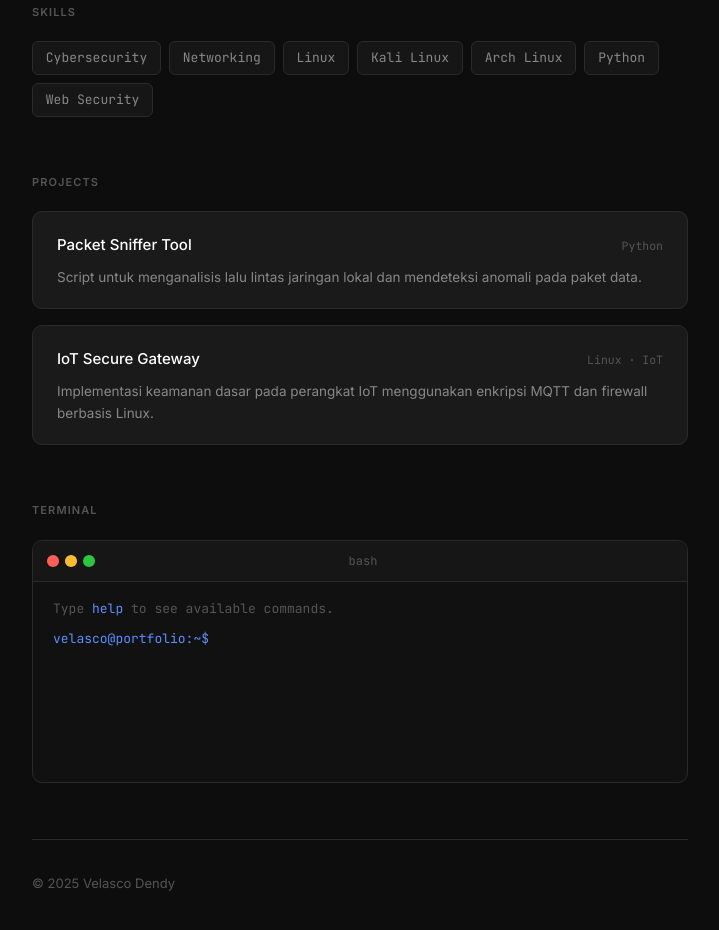
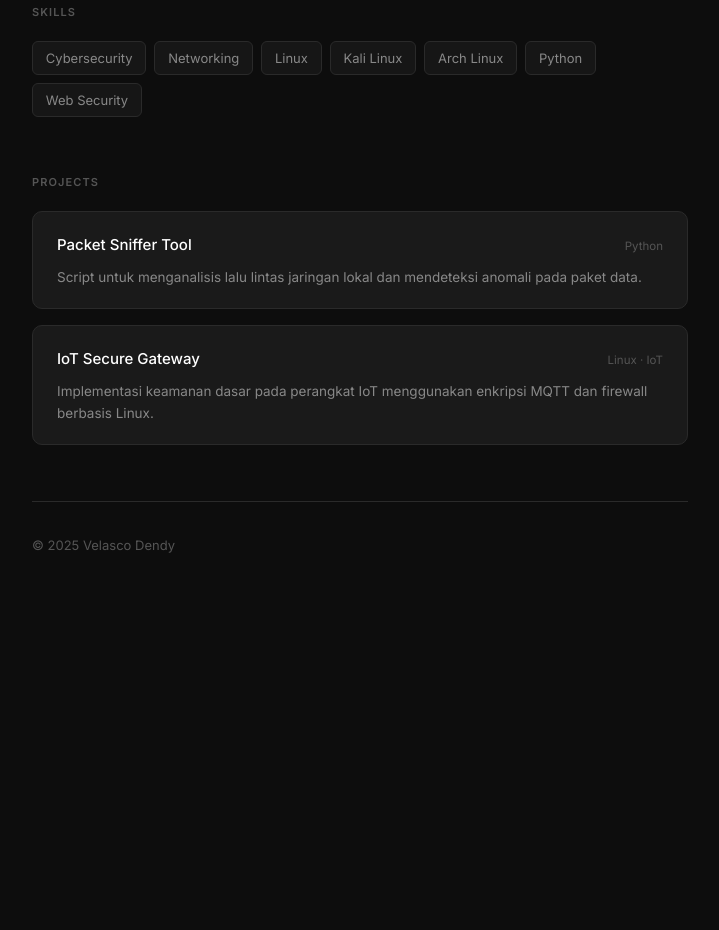
Before and after one commit to Milskysoya/portofolio, a plain HTML site: page index.html in a window 1280 px wide. Shown: the part 454-1384 px from the top of the page, without its empty margins (280-999 px from the left). After the commit the page ends 1074 px from the top, so only its background shows below. Drawn offline with Linux system fonts and the light colour scheme.

Commit message:
hilangkan tampilan terminal

```diff
--- a/index.html
+++ b/index.html
@@ -6,7 +6,7 @@
     <meta name="viewport" content="width=device-width, initial-scale=1.0">
     <title>Velasco Dendy — Portfolio</title>
     <link rel="stylesheet" href="style.css">
-    <link href="https://fonts.googleapis.com/css2?family=Inter:wght@300;400;500;600&family=JetBrains+Mono:wght@400;500&display=swap" rel="stylesheet">
+    <link href="https://fonts.googleapis.com/css2?family=Inter:wght@300;400;500;600&display=swap" rel="stylesheet">
 </head>
 
 <body>
@@ -66,27 +66,6 @@
                 </div>
             </section>
 
-            <!-- Terminal -->
-            <section class="section" id="terminal">
-                <h2 class="section-label">Terminal</h2>
-                <div class="terminal-window">
-                    <div class="terminal-bar">
-                        <span class="dot dot-red"></span>
-                        <span class="dot dot-yellow"></span>
-                        <span class="dot dot-green"></span>
-                        <span class="terminal-title">bash</span>
-                    </div>
-                    <div class="terminal-body">
-                        <div id="terminal-output">
-                            <p class="t-line dim">Type <span class="t-cmd">help</span> to see available commands.</p>
-                        </div>
-                        <div class="input-row">
-                            <span class="prompt">velasco@portfolio:~$</span>
-                            <input type="text" id="terminal-input" autocomplete="off" spellcheck="false">
-                        </div>
-                    </div>
-                </div>
-            </section>
         </main>
 
         <footer>
@@ -94,7 +73,6 @@
         </footer>
     </div>
 
-    <script src="script.js"></script>
 </body>
 
 </html>
--- a/style.css
+++ b/style.css
@@ -8,9 +8,6 @@
     --text-muted: #888;
     --text-dim: #555;
     --accent: #5b8fff;
-    --accent-dim: rgba(91, 143, 255, 0.12);
-    --green: #4ade80;
-    --mono: 'JetBrains Mono', monospace;
     --sans: 'Inter', system-ui, sans-serif;
     --radius: 10px;
 }
@@ -146,7 +143,6 @@ h1 {
     background: var(--bg-surface);
     border: 1px solid var(--border);
     color: var(--text-muted);
-    font-family: var(--mono);
 }
 
 /* Project cards */
@@ -185,7 +181,6 @@ h1 {
 .project-lang {
     font-size: 11.5px;
     color: var(--text-dim);
-    font-family: var(--mono);
     white-space: nowrap;
 }
 
@@ -193,88 +188,6 @@ h1 {
     font-size: 13.5px;
     color: var(--text-muted);
     line-height: 1.65;
-}
-
-/* Terminal */
-.terminal-window {
-    background: #111;
-    border: 1px solid var(--border);
-    border-radius: var(--radius);
-    overflow: hidden;
-}
-
-.terminal-bar {
-    display: flex;
-    align-items: center;
-    gap: 6px;
-    padding: 10px 14px;
-    background: var(--bg-surface);
-    border-bottom: 1px solid var(--border);
-}
-
-.dot {
-    width: 12px;
-    height: 12px;
-    border-radius: 50%;
-}
-.dot-red    { background: #ff5f57; }
-.dot-yellow { background: #ffbd2e; }
-.dot-green  { background: #28c840; }
-
-.terminal-title {
-    font-size: 12px;
-    color: var(--text-dim);
-    font-family: var(--mono);
-    margin-left: auto;
-    margin-right: auto;
-    padding-right: 48px;
-}
-
-.terminal-body {
-    padding: 1rem 1.25rem;
-    min-height: 200px;
-    font-family: var(--mono);
-    font-size: 13px;
-}
-
-#terminal-output {
-    margin-bottom: 0.5rem;
-}
-
-.t-line {
-    margin-bottom: 0.3rem;
-    color: var(--text);
-    white-space: pre-wrap;
-    word-break: break-word;
-}
-
-.t-line.dim { color: var(--text-dim); }
-.t-cmd { color: var(--accent); }
-.t-line.input-echo { color: var(--text-muted); }
-.t-line.success { color: var(--green); }
-
-.input-row {
-    display: flex;
-    align-items: center;
-    gap: 0.5rem;
-}
-
-.prompt {
-    color: var(--accent);
-    white-space: nowrap;
-    font-size: 13px;
-    flex-shrink: 0;
-}
-
-#terminal-input {
-    background: transparent;
-    border: none;
-    color: var(--text);
-    font-family: var(--mono);
-    font-size: 13px;
-    flex: 1;
-    outline: none;
-    caret-color: var(--accent);
 }
 
 /* Footer */
```
